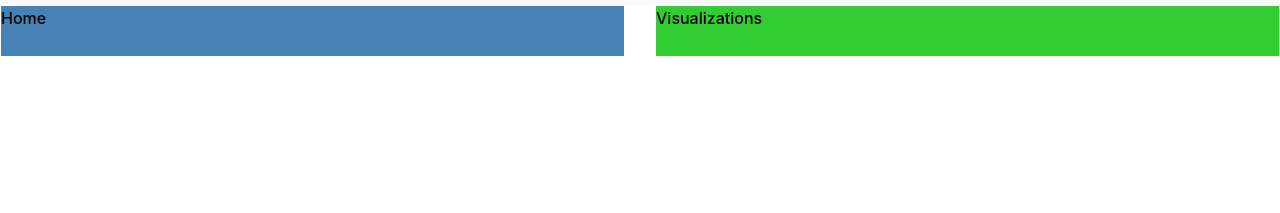
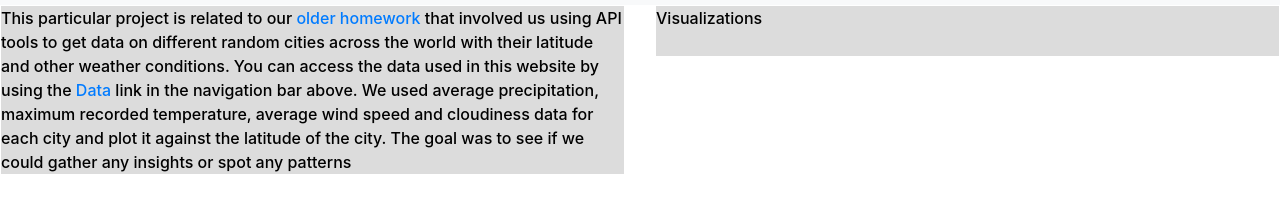
Before and after one commit to ferozumair786/UTDS-WEATHER-HW, a plain HTML site: page index.html in a window 1280 px wide. Shown: the part 51-264 px from the top of the page. Drawn offline with nearby package versions, Linux system fonts and the light colour scheme.

Commit message:
let's see if this sizing works

```diff
--- a/index.html
+++ b/index.html
@@ -47,10 +47,16 @@
     <div>
         <div class="row">
       <div class="col-lg">
-        <div class="box skyblue">Home</div>
+        <div class="box steelgray">
+          <p>
+            This particular project is related to our <a href="https://github.com/ferozumair786/API-Challenge">older homework</a> that involved us using API tools to get data on different random cities across the world with their latitude and other weather conditions.
+            You can access the data used in this website by using the <a href="data.html">Data</a> link in the navigation bar above. We used average precipitation, maximum recorded temperature, average wind speed and cloudiness data for each city and plot it against the latitude of the city.
+            The goal was to see if we could gather any insights or spot any patterns
+          </p>
+        </div>
       </div>
       <div class="col-lg">
-        <div class="box forestgreen">Visualizations</div>
+        <div class="box steelgray">Visualizations</div>
       </div>
     </div>
 
--- a/style.css
+++ b/style.css
@@ -34,3 +34,5 @@
   /* // Emoji fonts */
   "Apple Color Emoji", "Segoe UI Emoji", "Segoe UI Symbol" !default;
 }
+
+@media (max-width: 480px) {}
```
